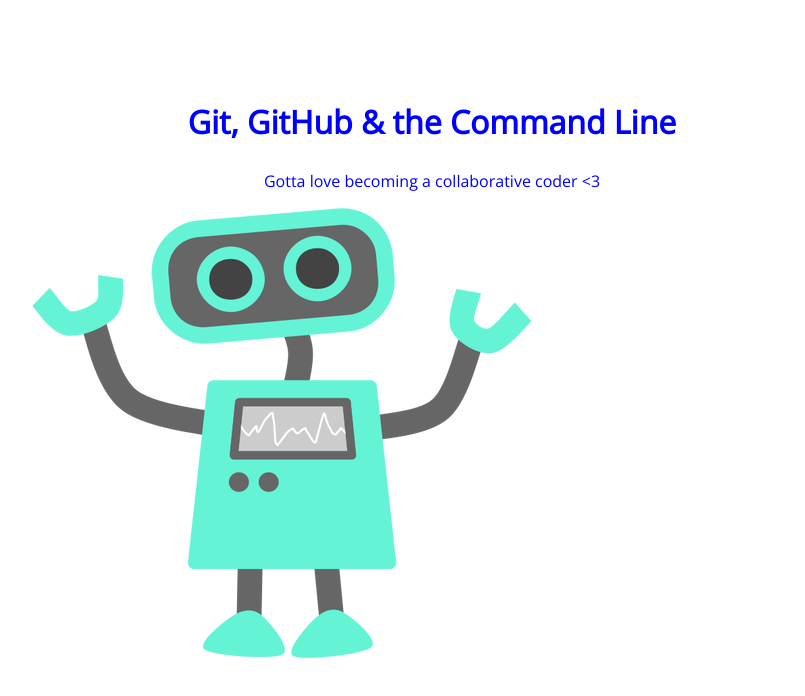
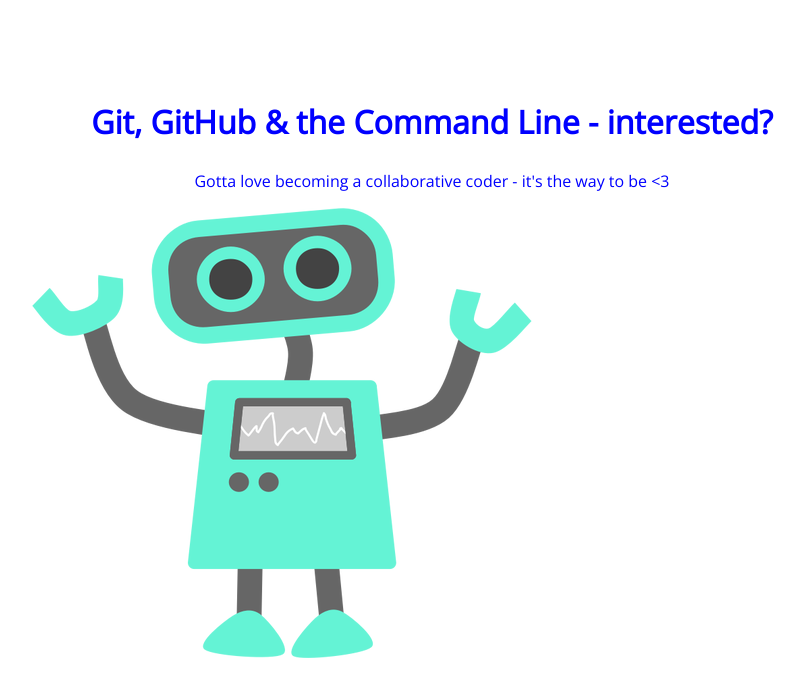
Before and after one commit to marypkenney/105-project, a plain HTML site: page index.html in a window 1280 px wide. Shown: the whole page, without its empty margins (208-1013 px from the left). Drawn offline with nearby package versions, Linux system fonts and the light colour scheme.

Commit message:
updated<h1> & <p> copy

```diff
--- a/index.html
+++ b/index.html
@@ -8,8 +8,8 @@
 </head>
 <body>
 	<section>
-		<h1>Git, GitHub & the Command Line</h1>
-		<p>Gotta love becoming a collaborative coder <3</p>
+		<h1>Git, GitHub & the Command Line - interested?</h1>
+		<p>Gotta love becoming a collaborative coder - it's the way to be <3</p>
 		<img src="img/happy-blue-robot.png">
 	</section>
 </body>
```
